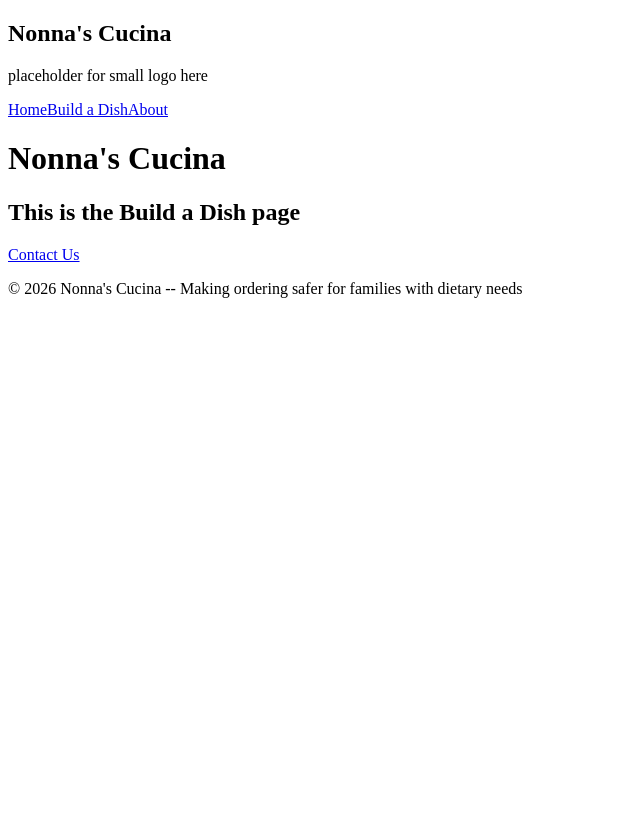
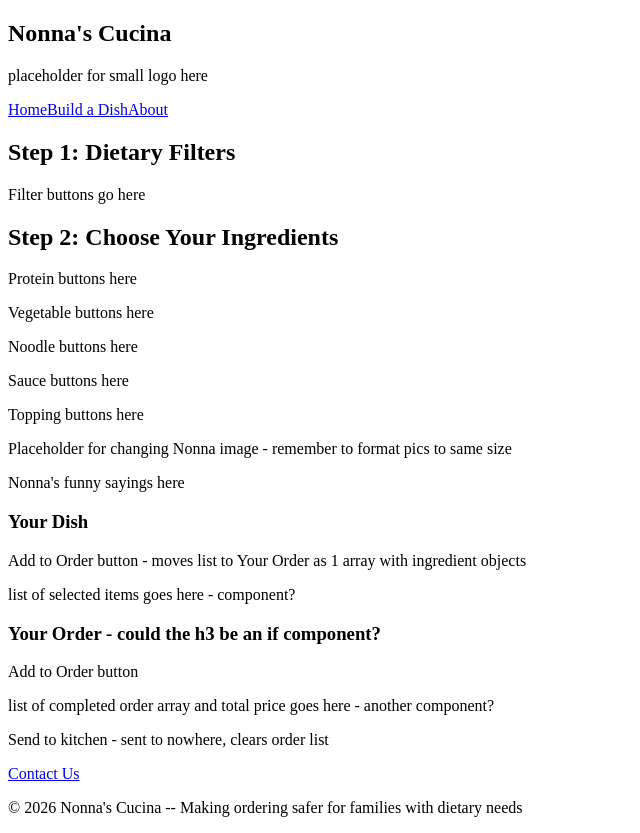
Before and after one commit to lindsayowow/nonnas-cucina, a React (Vite) app: page /buildadish in a window 1280 px wide. Shown: the whole page, without its empty margins (0-640 px from the left). Before the commit the page ends 800 px from the top, so only its background shows below. Built offline with nearby package versions, Linux system fonts and the light colour scheme.

Commit message:
updating structural component descriptions

```diff
--- a/src/App.jsx
+++ b/src/App.jsx
@@ -5,6 +5,7 @@ import About from './components/About';
 import Home from './Home';
 import Header from './components/Header';
 import Footer from './components/Footer';
+import './App.css';
 
 
 function App() {
@@ -12,8 +13,6 @@ function App() {
     <>
       <Header />
       <div className="App">
-      <h1>Nonna's Cucina</h1>
-
         <Routes>
           <Route path="/" element={<Home />} />
           <Route path="/buildadish" element={<BuildADish />} />
--- a/src/Home.jsx
+++ b/src/Home.jsx
@@ -1,9 +1,18 @@
-import React from 'react'
+import React from 'react';
+import { Link } from 'react-router-dom';
+import './styles/Home.css';
+
 
 export default function Home() {
   return (
-    <div>
-      <h2>This is the home page</h2>
+    <div className="hero">
+      <p>placeholder for larger logo</p>
+      <h1>Welcome to Nonna's Cucina</h1>
+      <h3>Build safe, delicious dishes that meet you and your family's dietary needs</h3>
+      <p>insert foursquare grid here</p>
+      <Link to="/buildadish">
+        <button className="build">Start Building Your Dish</button>
+      </Link>
     </div>
   )
 }
--- a/src/components/About.jsx
+++ b/src/components/About.jsx
@@ -1,9 +1,23 @@
-import React from 'react'
+import React from 'react';
+import '../styles/About.css';
 
 export default function About() {
   return (
-    <div>
-      <h2>This is the About Page</h2>
+    <div className="about-container">
+      <h2>About the App</h2>
+      <div className="bio">
+        <h3>About the Developer</h3>
+        <p>maybe a picture here</p>
+        <p>Hi! I'm Lindsay, a web development student building tools that make ordering safer for families with complex dietary needs. Nonna's Cucina was inspired by the challenges families face when trying to order food safely, especially when dealing with allergies, dietary restrictions, or language barriers. This app combines visual selection with smart filtering to help everyone build safe, delicious meals.</p>
+        <p>Placeholder for Portfolio link</p>
+      </div>
+      <div className="contact">
+        <p>This will be my contact us form</p>
+        <p>Name</p>
+        <p>Email</p>
+        <p>Message</p>
+        <p>Submit button</p>
+      </div>
     </div>
   )
 }
--- a/src/components/BuildADish.jsx
+++ b/src/components/BuildADish.jsx
@@ -1,9 +1,38 @@
-import React from 'react'
+import React from 'react';
+import '../styles/BuildADish.css';
 
 export default function BuildADish() {
   return (
-    <div>
-      <h2>This is the Build a Dish page</h2>
+    <div className="build-container">
+      <div className="filters">
+        <h2>Step 1: Dietary Filters</h2>
+        <p>Filter buttons go here</p>
+      </div>
+      <div className="ingredient-section">
+        <h2>Step 2: Choose Your Ingredients</h2>
+        {/* note to self: I should be able to create a component for these buttons */}
+        <div className="proteins"><p>Protein buttons here</p></div>
+        <div className="veggies"><p>Vegetable buttons here</p></div>
+        <div className="noodles"><p>Noodle buttons here</p></div>
+        <div className="sauces"><p>Sauce buttons here</p></div>
+        <div className="toppings"><p>Topping buttons here</p></div>
+      </div>
+      <div className="nonna">
+        <p>Placeholder for changing Nonna image - remember to format pics to same size</p>
+        <p>Nonna's funny sayings here</p>
+      </div>
+      <div className="dish">
+        <h3>Your Dish</h3>
+        <p>Add to Order button - moves list to Your Order as 1 array with ingredient objects</p>
+        <p>list of selected items goes here - component?</p>
+      </div>
+      <div className="order">
+        <h3>Your Order - could the h3 be an if component?</h3>
+        <p>Add to Order button</p>
+        <p>list of completed order array and total price goes here - another component?</p>
+        <p>Send to kitchen - sent to nowhere, clears order list</p>
+      </div>
+
     </div>
   )
 }
--- a/src/components/Footer.jsx
+++ b/src/components/Footer.jsx
@@ -1,5 +1,6 @@
 import React from 'react';
 import { Link } from 'react-router-dom';
+import '../styles/Footer.css';
 
 export default function Footer() {
   return (
--- a/src/components/Header.jsx
+++ b/src/components/Header.jsx
@@ -1,5 +1,7 @@
 import React from 'react';
 import { Link } from 'react-router-dom';
+import '../styles/Header.css';
+
 
 export default function Header() {
   return (
@@ -8,9 +10,9 @@ export default function Header() {
         <h2>Nonna's Cucina</h2>
         <p>placeholder for small logo here</p>
         <Link to="/">Home</Link>
-      <Link to="/buildadish">Build a Dish</Link>
+        <Link to="/buildadish">Build a Dish</Link>
         <Link to="/about">About</Link>
-    </header >
+      </header >
     </>
   )
 }
```
Also changed, not shown: src/assets/1728488911788.jpg (added), src/styles/Home.css (added). Lines whose indentation alone changed are shown as unchanged.
